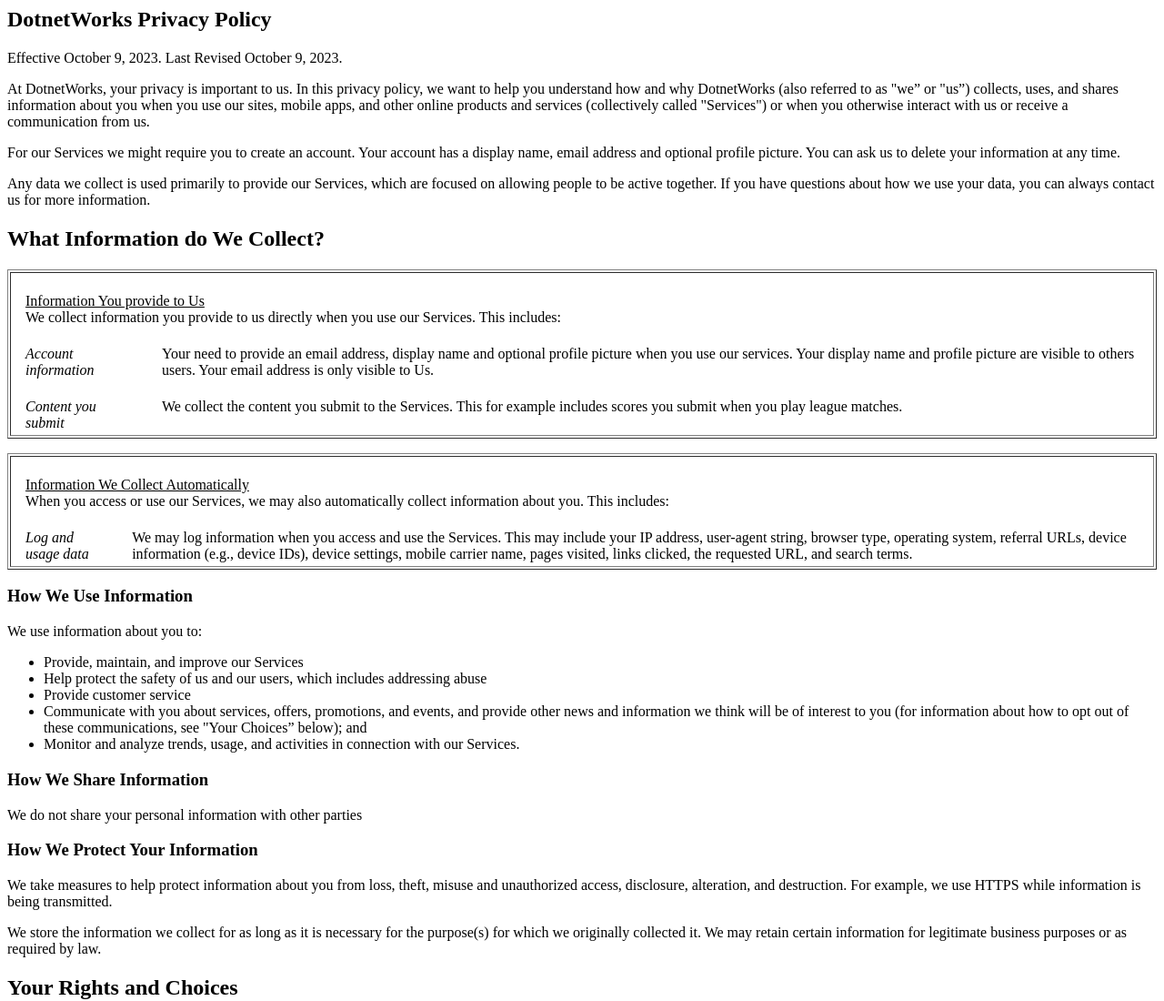
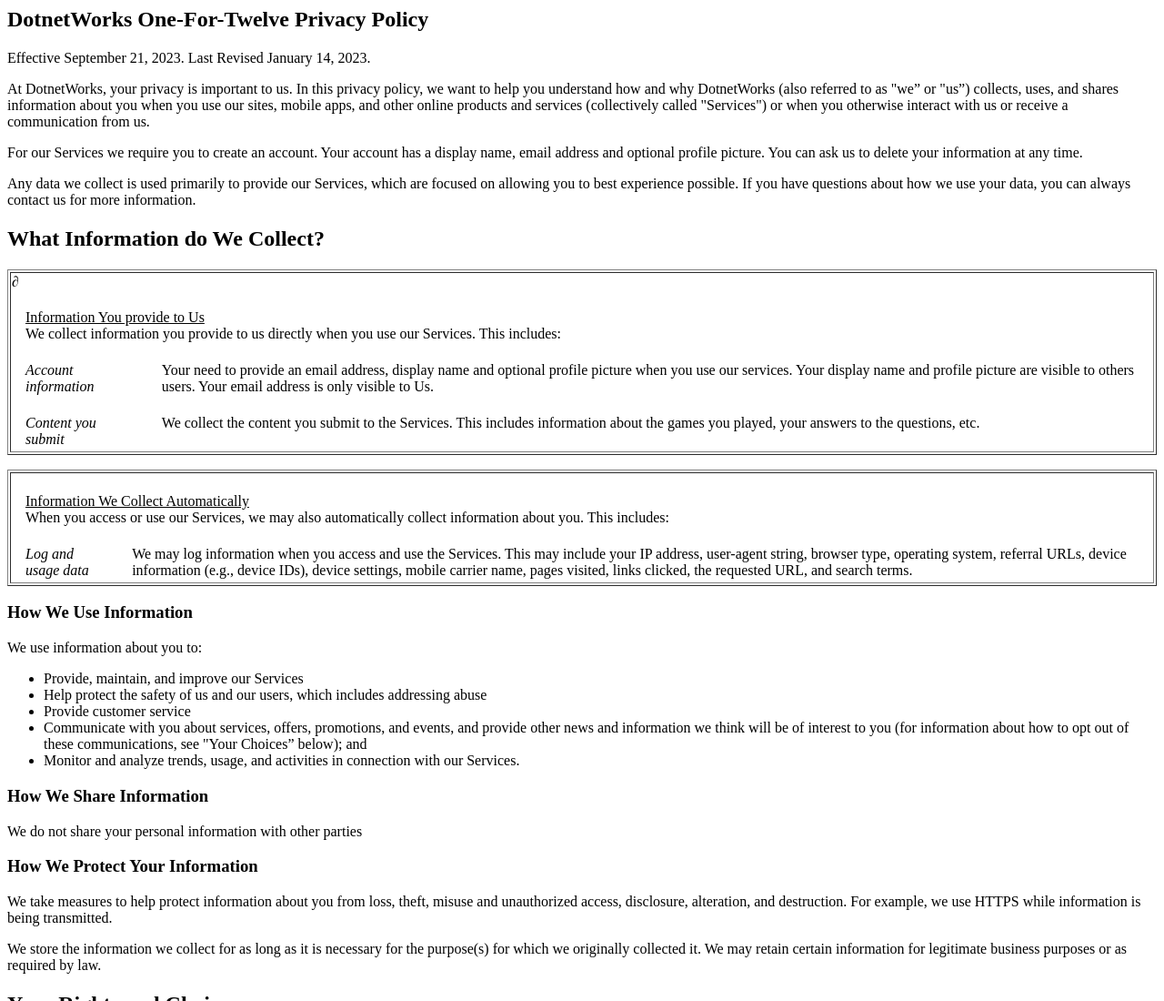
Before and after one commit to jbijlsma/dnw-one-for-twelve-promo, a plain HTML site: page docs/privacy_policy.html in a window 1280 px wide. Shown: the top 1100 px of the page at 91% size. Drawn offline with Linux system fonts and the light colour scheme.

Commit message:
Update privacy policy

```diff
--- a/docs/privacy_policy.html
+++ b/docs/privacy_policy.html
@@ -1,4 +1,3 @@
-
 <html
 lang="en-US"
 class="theme-beta"
@@ -32,10 +31,10 @@
     class="xs:col-start-2 xs:row-start-2 overflow-x-hidden"
     id="main-content"
   >
-    <h1 class="text-32 mb-md">DotnetWorks Privacy Policy</h1>
+    <h1 class="text-32 mb-md">DotnetWorks One-For-Twelve Privacy Policy</h1>
 
     <div class="large-text">
-      Effective October 9, 2023. Last Revised October 9, 2023.
+      Effective September 21, 2023. Last Revised January 14, 2023.
     </div>
     <div class="text no-counter">
       <p>
@@ -47,11 +46,11 @@
         with us or receive a communication from us.
       </p>
       <p>
-        For our Services we might require you to create an account. Your account has a display name, email address and optional profile picture. You can ask us to delete your information at any time.
+        For our Services we require you to create an account. Your account has a display name, email address and optional profile picture. You can ask us to delete your information at any time.
       </p>
       <p>
         Any data we collect is used primarily to provide our Services, which
-        are focused on allowing people to be active together. If you have questions
+        are focused on allowing you to best experience possible. If you have questions
         about how we use your data, you can always contact us for more
         information.
       </p>
@@ -106,11 +105,10 @@
                         <td></td>
                         <td>
                           <br />We collect the content you submit to the
-                          Services. This for example includes scores you submit when you play
-                          league matches.
+                          Services. This includes information about the games you played, your answers to the questions, etc.
                         </td>
                         <td></td>
-                      </tr>
+                      </tr>∂
                     </tbody>
                   </table>
                 </td>
```
